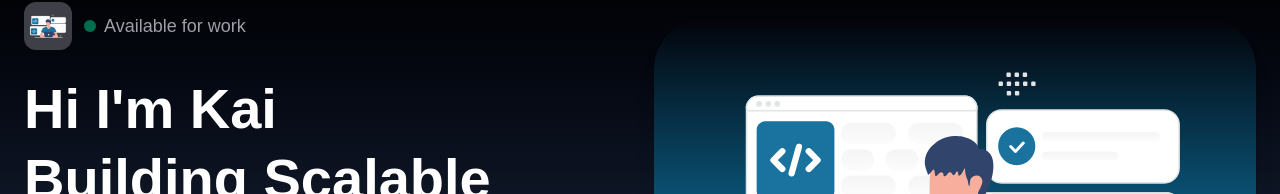
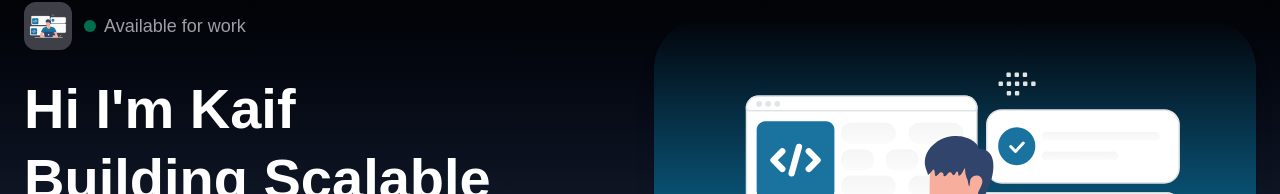
Before and after one commit to kaiwebcode/Kaif-Portfolio, a Next.js app: page / in a window 1280 px wide. Shown: the part 238-432 px from the top of the page. Built offline with nearby package versions, Linux system fonts and the light colour scheme.

Commit message:
Code initial

```diff
--- a/app/components/Hero.tsx
+++ b/app/components/Hero.tsx
@@ -47,7 +47,7 @@ function Hero() {
             </div>
           </div>
           <h1 ref={textRef} className="mt-6 text-3xl font-extrabold leading-tight md:text-4xl lg:text-4xl">
-            <span className="block text-white">Hi I&apos;m Kai</span>
+            <span className="block text-white">Hi I&apos;m Kaif</span>
             <span className="block text-white">Building Scalable</span>
             <span className="block text-white">Modern Websites for the Future</span>
           </h1>
```
